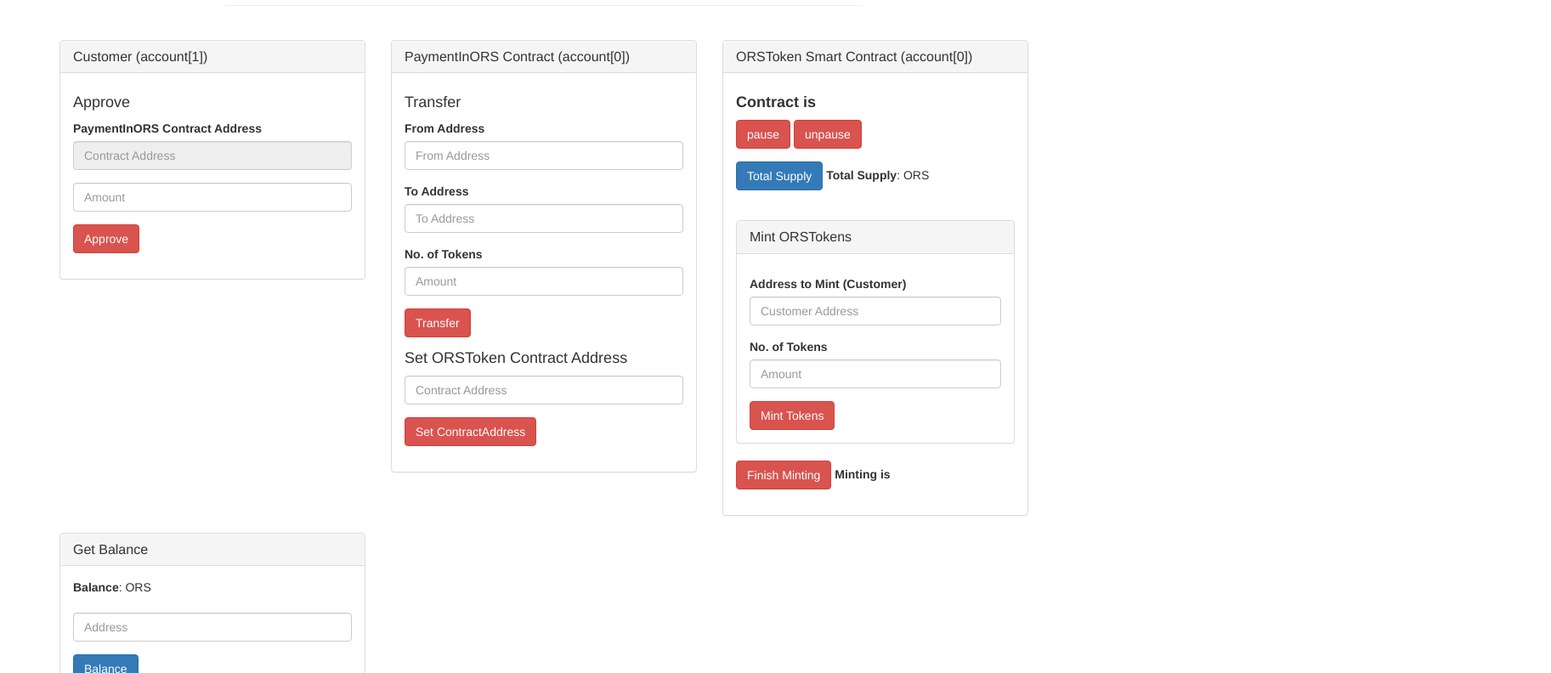
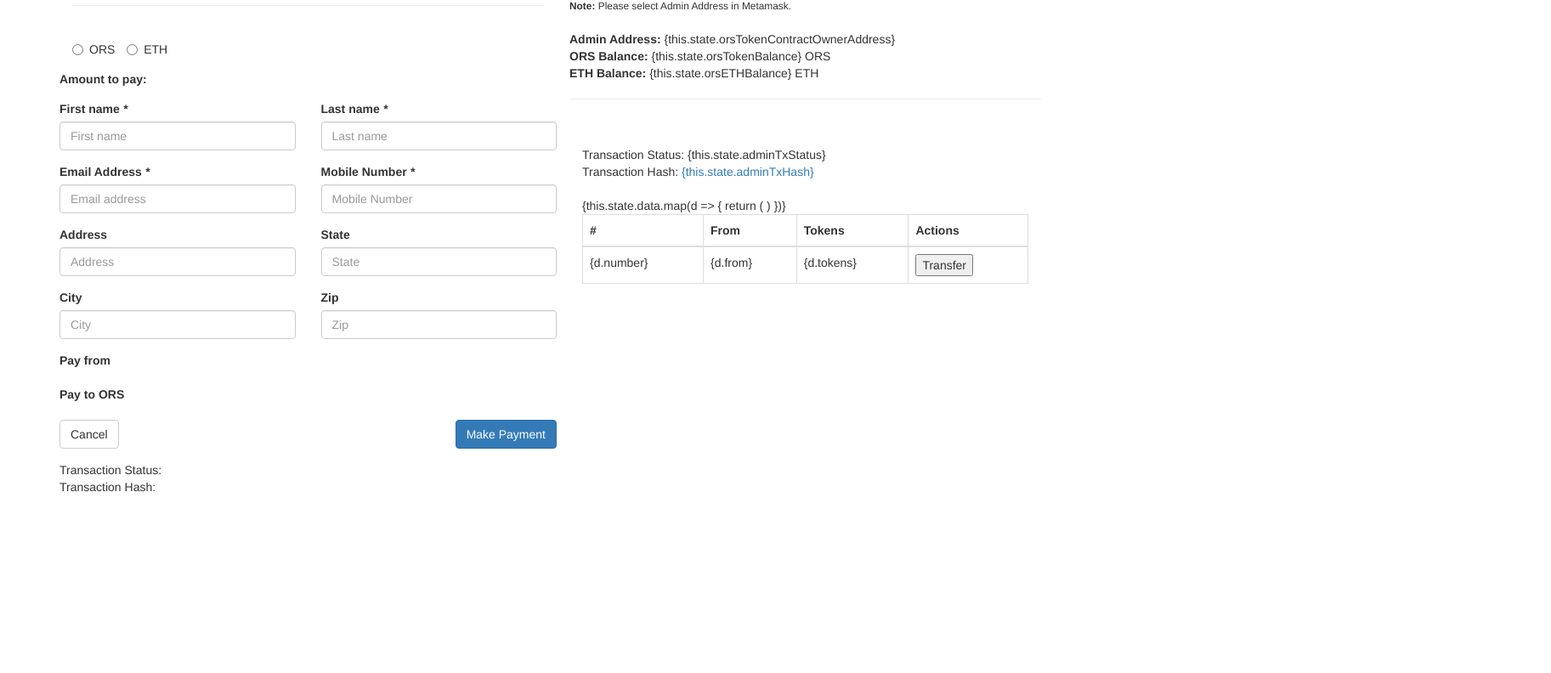
Before and after one commit to ayanworks/ORS-Payment, a website: page src/index.html in a window 1280 px wide. Shown: the part 74-866 px from the top of the page at 85% size, 1825 px wide, since content can reach past the window. After the commit the page ends 800 px from the top, so only its background shows below. Drawn offline with nearby package versions, Linux system fonts and the light colour scheme; no server answers.

Commit message:
updating Smart contract and their Test cases

```diff
--- a/src/index.html
+++ b/src/index.html
@@ -21,139 +21,190 @@
 
 <body>
   <div class="container">
+
+    <div id="content">
       <div class="row">
-      <div class="col-xs-12 col-sm-8 col-sm-push-2">
-        <h1 class="text-center">ORSToken</h1>
+        <div class="col-xs-6 col-sm-12 col-md-6">
+          <div class="react-grid-item _full-width double-width   cssTransforms  ">
+            <div class="container">
+              <div class="row">
+                <div class="col-xs-6 col-sm-12 col-md-6">
+                  <h1 class="text-center">Customer</h1>
                   <hr />
                   <br />
+                  <div class="form-group">
+                    <label class="radio-inline">
+                      <input type="radio" name="paytype" value="ORS" />ORS
+                    </label>
+                    <label class="radio-inline">
+                      <input type="radio" name="paytype" value="ETH" />ETH
+                    </label>
+                  </div>
+                  <div class="row">
+                    <div class="form-group">
+                      <strong>Amount to pay: <span id="amountToPay"></span></strong>
+                    </div>
+
+                    <div class="container-form">
+                      <div class="row">
+                        <div class="col-md-6">
+                          <div class="form-group">
+                            <label>First name <em>*</em> </label>
+                            <input class="form-control" type="text" name="firstname" placeholder="First name" required="" />
+                          </div>
+                        </div>
+                        <div class="col-md-6">
+                          <div class="form-group">
+                            <label>Last name <em>*</em> </label>
+                            <input class="form-control" type="text" name="lastname" placeholder="Last name" required="" />
+                          </div>
                         </div>
                       </div>
 
-    <div id="petsRow" class="row">
-      <div class="col-sm-6 col-md-4">
-        <div class="panel panel-default">
-          <div class="panel-heading">
-            <h3 class="panel-title">Customer (account[1])</h3>
+                      <div class="row">
+                        <div class="col-md-6">
+                          <div class="form-group">
+                            <label>Email Address <em>*</em> </label>
+                            <input class="form-control" type="text" name="email" placeholder="Email address" required="" />
                           </div>
-          <div class="panel-body">
-            <h4>Approve</h4>
+                        </div>
+                        <div class="col-md-6">
                           <div class="form-group">
-              <label>PaymentInORS Contract Address</label>
-              <input type="text" class="form-control" id="TTApproveAddress" placeholder="Contract Address" readonly />
+                            <label>Mobile Number <em>*</em> </label>
+                            <input class="form-control" type="text" name="mobile" placeholder="Mobile Number" required="" />
+                          </div>
+                        </div>
+                      </div>
+
+                      <div class="row">
+                        <div class="col-md-6">
+                          <div class="form-group">
+                            <label>Address</label>
+                            <input class="form-control" type="text" name="address" placeholder="Address" required="" />
+                          </div>
+                        </div>
+                        <div class="col-md-6">
+                          <div class="form-group">
+                            <label>State</label>
+                            <input class="form-control" type="text" name="state" placeholder="State" required="" />
+                          </div>
+
+                        </div>
+                      </div>
+
+                      <div class="row">
+                        <div class="col-md-6">
+                          <div class="form-group">
+                            <label>City</label>
+                            <input class="form-control" type="text" name="city" placeholder="City" required="" />
+                          </div>
+                        </div>
+                        <div class="col-md-6">
+                          <div class="form-group">
+                            <label>Zip</label>
+                            <input class="form-control" type="text" name="code" placeholder="Zip" required="" />
+                          </div>
+                        </div>
+                      </div>
+
+                    </div>
+
+                    <div class="userSignedIn">
+
+                      <div class="form-group">
+                        <label>Pay from</label>
+                        <div class="valueFieldRO">
+                          <span class="remaining" id="payFromAddress">
+                          </span>
+                          <span class="remaining" id="payFromAddressBalance">
+                          </span>
+                          <span class="remaining" id="selectedCurrency">
+                          </span>
+                        </div>
+
                       </div>
                       <div class="form-group">
+                        <label>Pay to ORS</label>
+                        <div class="valueFieldRO">
+                          <span id="payToAddress">
+                          </span>
+                        </div>
+                      </div>
+                      <div class="text-right form-group">
+                        <button class="btn btn-default pull-left">Cancel</button>
+                        <button class="btn btn-primary btn-main " id="buttonApprove">Make Payment</button>
+                      </div>
+                      <div class="transactionStatus" style="margin-top:'15px'">
+                        Transaction Status:<span class="status success" id="customerTxStatus"> </span><br />
+                        Transaction Hash: <a href="#" target="_blank"><span id="customerTxHash"></span></a>
+                      </div>
 
-              <input type="text" class="form-control" id="TTApproveAmount" placeholder="Amount" />
                     </div>
-            <div class="form-group">
-              <button class="btn btn-danger" id="approveButton" type="button">Approve</button>
+                  </div>
+
+                </div>
               </div>
             </div>
           </div>
         </div>
 
-      <div class="col-sm-6 col-md-4">
-        <div class="panel panel-default">
-          <div class="panel-heading">
-            <h3 class="panel-title">PaymentInORS Contract (account[0])</h3>
+        <div class="col-xs-6 col-sm-12 col-md-6">
+          <div class="react-grid-item _full-width double-width   cssTransforms  ">
+            <div class="container">
+              <div class="row">
+                <div class="col-xs-6 col-sm-12 col-md-6">
+                  <h1 class="text-center">CH Admin</h1>
+                  <small><strong>Note:</strong> Please select Admin Address in Metamask.</small><br /><br />
+                  <strong>Admin Address:</strong> {this.state.orsTokenContractOwnerAddress} <br />
+                  <strong>ORS Balance:</strong> {this.state.orsTokenBalance} ORS<br />
+                  <strong>ETH Balance:</strong> {this.state.orsETHBalance} ETH
+                  <hr />
+                  <br />
+                  <div class="row">
+                    <div class="col-md-12">
+                      <div class="panel-body">
+                        <div class="transactionStatus" style="margin-top: '15px'">
+                          Transaction Status:<span class="status success"> {this.state.adminTxStatus}</span><br />
+                          Transaction Hash: <a href="#" target="_blank"> {this.state.adminTxHash}</a>
                         </div>
-          <div class="panel-body">
-            <h4>Transfer</h4>
-            <div class="form-group">
-              <label>From Address</label>
-              <input type="text" class="form-control" id="TTTransferFromAddress" placeholder="From Address" />
+                        <br />
+                        <table class="table table-bordered">
+                          <thead>
+                            <tr>
+                              <th>#</th>
+                              <th>From</th>
+                              <th>Tokens</th>
+                              <th>Actions</th>
+                            </tr>
+                          </thead>
+                          <tbody>
+
+                            {this.state.data.map(d => {
+                            return (<tr key={d.number}>
+                              <td>{d.number}</td>
+                              <td>{d.from}</td>
+                              <td>{d.tokens}</td>
+                              <td>
+                                <button>Transfer</button>
+                              </td>
+                            </tr>
+                            )
+                            })}
+                          </tbody>
+                        </table>
                       </div>
-            <div class="form-group">
-              <label>To Address</label>
-
-              <input type="text" class="form-control" id="TTTransferToAddress" placeholder="To Address" />
                     </div>
-            <div class="form-group">
-              <label>No. of Tokens</label>
-
-              <input type="text" class="form-control" id="TTTransferFTAmount" placeholder="Amount" />
-            </div>
-            <div class="form-group">
-
-              <button class="btn btn-danger" id="transferButton" type="button">Transfer</button>
                   </div>
 
-            <h4>Set ORSToken Contract Address</h4>
-            <div class="form-group">
-
-              <input type="text" class="form-control" id="TTSmartContractAddress" placeholder="Contract Address" />
                 </div>
-            <div class="form-group">
-
-              <button class="btn btn-danger" id="setContractAddressButton" type="button">Set ContractAddress</button>
               </div>
             </div>
           </div>
         </div>
 
-      <div class="col-sm-6 col-md-4">
-        <div class="panel panel-default">
-          <div class="panel-heading">
-            <h3 class="panel-title">ORSToken Smart Contract (account[0])</h3>
-          </div>
-          <div class="panel-body">
-            <h4><strong>Contract is <span id="contractStatus"></span></strong></h4>
-            <div class="form-group">
-              <button class="btn btn-danger" id="pauseButton" type="button">pause</button>
-              <button class="btn btn-danger" id="unpauseButton" type="button">unpause</button>
-            </div>
-            <div class="form-group">
-              <button class="btn btn-primary" id="totalSupplyButton" type="button">Total Supply</button>
-              <strong>Total Supply</strong>: <span id="TTSupply"></span> ORS<br /><br />
-            </div>
-            <div class="panel panel-default">
-              <div class="panel-heading">
-                <h3 class="panel-title">Mint ORSTokens</h3>
-              </div>
-              <div class="panel-body">
-                <h4></h4>
-
-                <div class="form-group">
-                  <label>Address to Mint (Customer)</label>
-                  <input type="text" class="form-control" id="TTMintAddress" placeholder="Customer Address" />
-                </div>
-                <div class="form-group">
-                  <label>No. of Tokens</label>
-                  <input type="text" class="form-control" id="TTMintAmount" placeholder="Amount" />
-                </div>
-
-                <button class="btn btn-danger" id="mintTokensButton" type="button">Mint Tokens</button>
-
-              </div>
-            </div>
-            <div class="form-group">
-              <button class="btn btn-danger" id="finishMintingButton" type="button">Finish Minting</button>
-              <strong>Minting is <span id="contractMintStatus"></span></strong>
-            </div>
-          </div>
       </div>
     </div>
 
-      <div class="col-sm-6 col-md-4">
-        <div class="panel panel-default">
-          <div class="panel-heading">
-            <h3 class="panel-title">Get Balance</h3>
-          </div>
-          <div class="panel-body">
-            <strong>Balance</strong>: <span id="TTBalance"></span> ORS<br /><br />
-            <div class="form-group">
-              <input type="text" class="form-control" id="TTBalanceAddress" placeholder="Address" />
-            </div>
-            <div class="form-group">
-
-              <button class="btn btn-primary" id="balanceButton" type="button">Balance</button>
-            </div>
-
-          </div>
-        </div>
-      </div>
-
-    </div>
   </div>
 
   <!-- jQuery (necessary for Bootstrap's JavaScript plugins) -->
```
Also changed, not shown: src/js/app.js (+7 -2 lines), test/AcceptORS.test.js (added, +144 -0 lines), 3 other files. Lines whose indentation alone changed are shown as unchanged.
